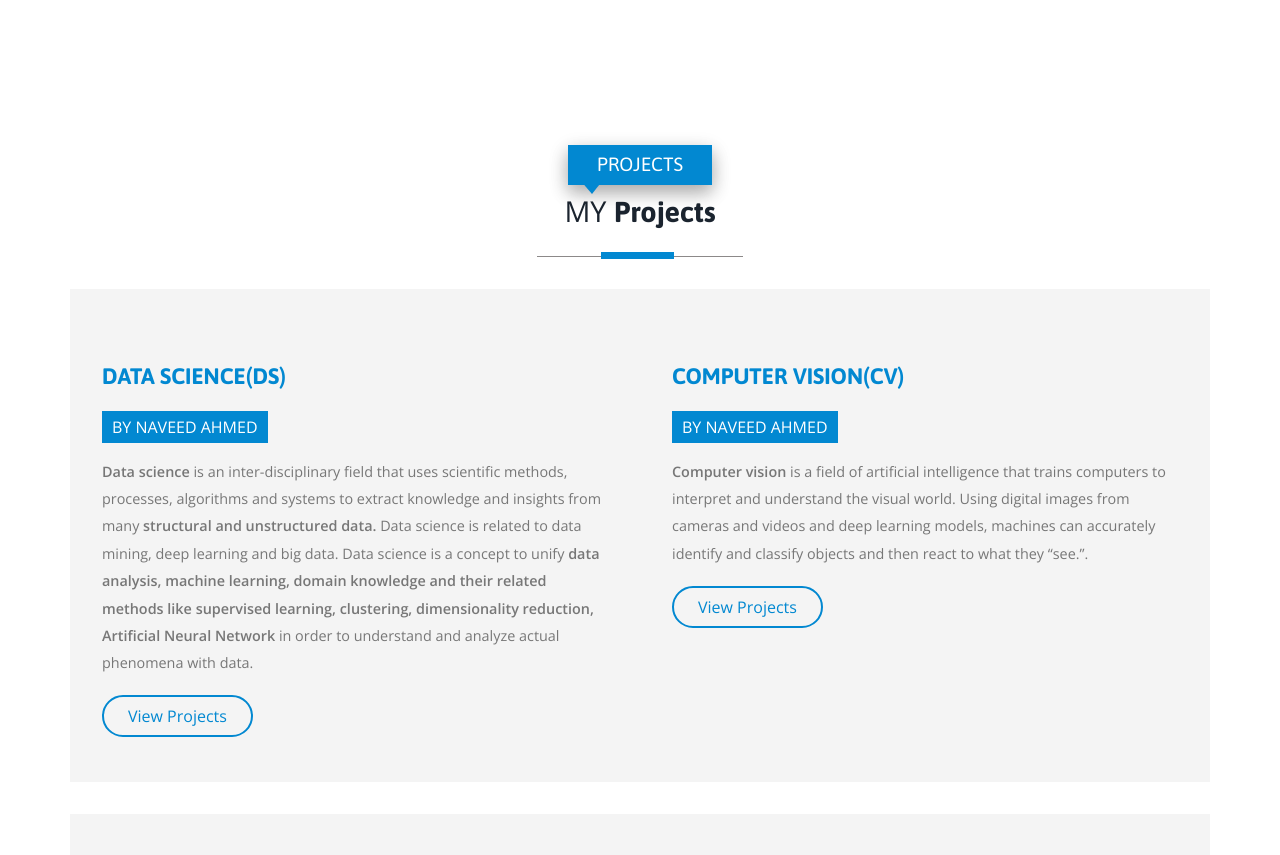
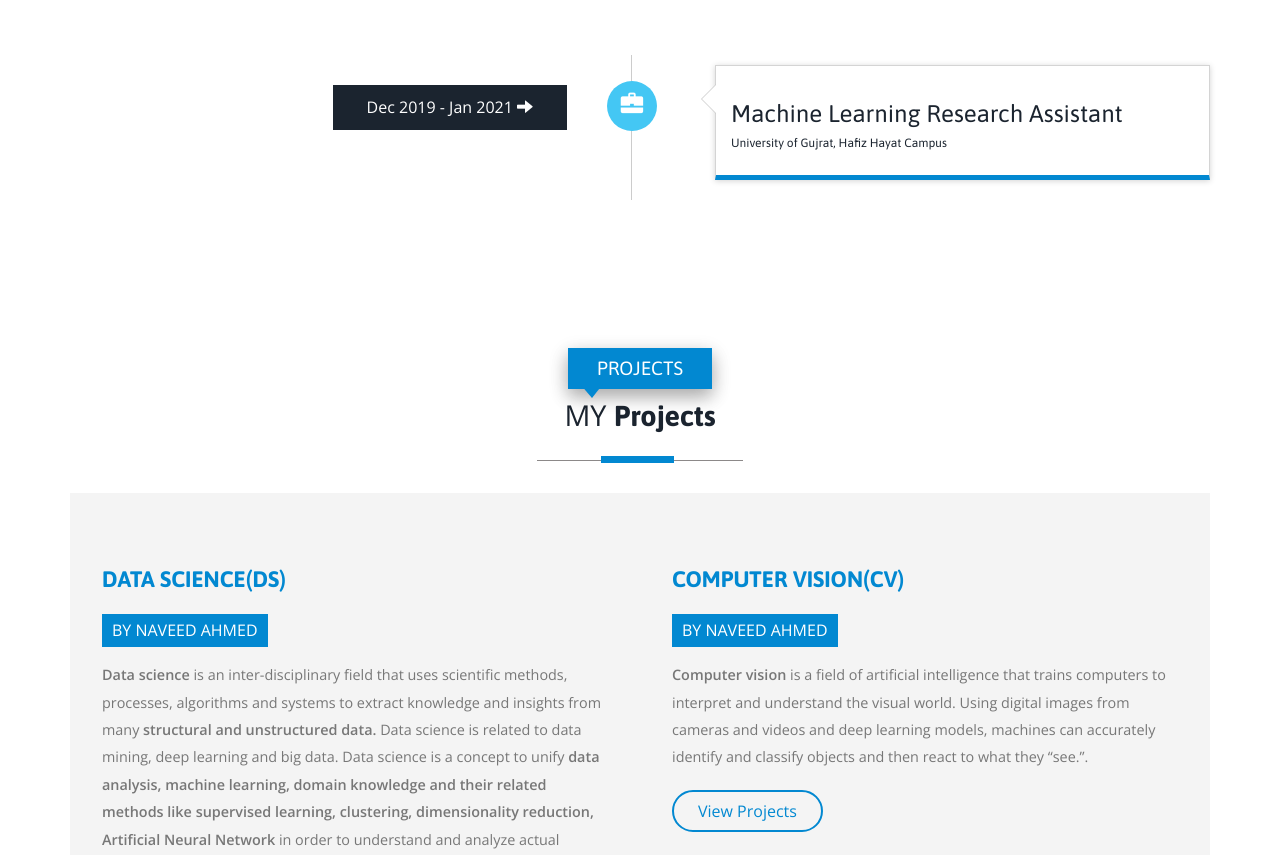
Before and after one commit to naveed-ai/naveed, a plain HTML site: page index.html in a window 1280 px wide. Shown: the part 4113-4968 px from the top of the page. Drawn offline with nearby package versions, Linux system fonts and the light colour scheme; files whose address does not match are found by name.

Commit message:
Update index.html
Experiance Update 1

```diff
--- a/index.html
+++ b/index.html
@@ -813,6 +813,31 @@ Smartphone Compatible web template" />
         </ul>
         <div class="clearfix"></div>
       </div>
+	    <!-- RA At UOG -->
+	          <div class="time-main w3l-agile">
+        <div class="col-md-6 year-info">
+          <ul class="year">
+            <li>Dec 2019 - Jan 2021 <i class="glyphicon glyphicon-arrow-right"></i> <span id="tillDate"></span></li>
+            <div class="clearfix"></div>
+          </ul>
+        </div>
+        <ul class="col-md-6 timeline">
+          <li>
+            <div class="timeline-badge info"><i class="glyphicon glyphicon-briefcase"></i></div>
+            <div class="timeline-panel">
+              <div class="timeline-heading">
+                <h3 class="timeline-title"><a href="https://uog.edu.pk/main.php" target="_blank">Machine Learning Research Assistant</a></h3>
+              </div>
+              <div class="timeline-body">
+                <h6 class="timeline-title"><a href="https://uog.edu.pk/main.php" target="_blank">University of Gujrat, Hafiz Hayat Campus</a></h6>
+              </div>
+            </div>
+          </li>
+        </ul>
+        <div class="clearfix"></div>
+      </div>
+
+	    <!-- End RA @ UOG -->
     </div>
   </div>
   <!--//work-experience-->
```
